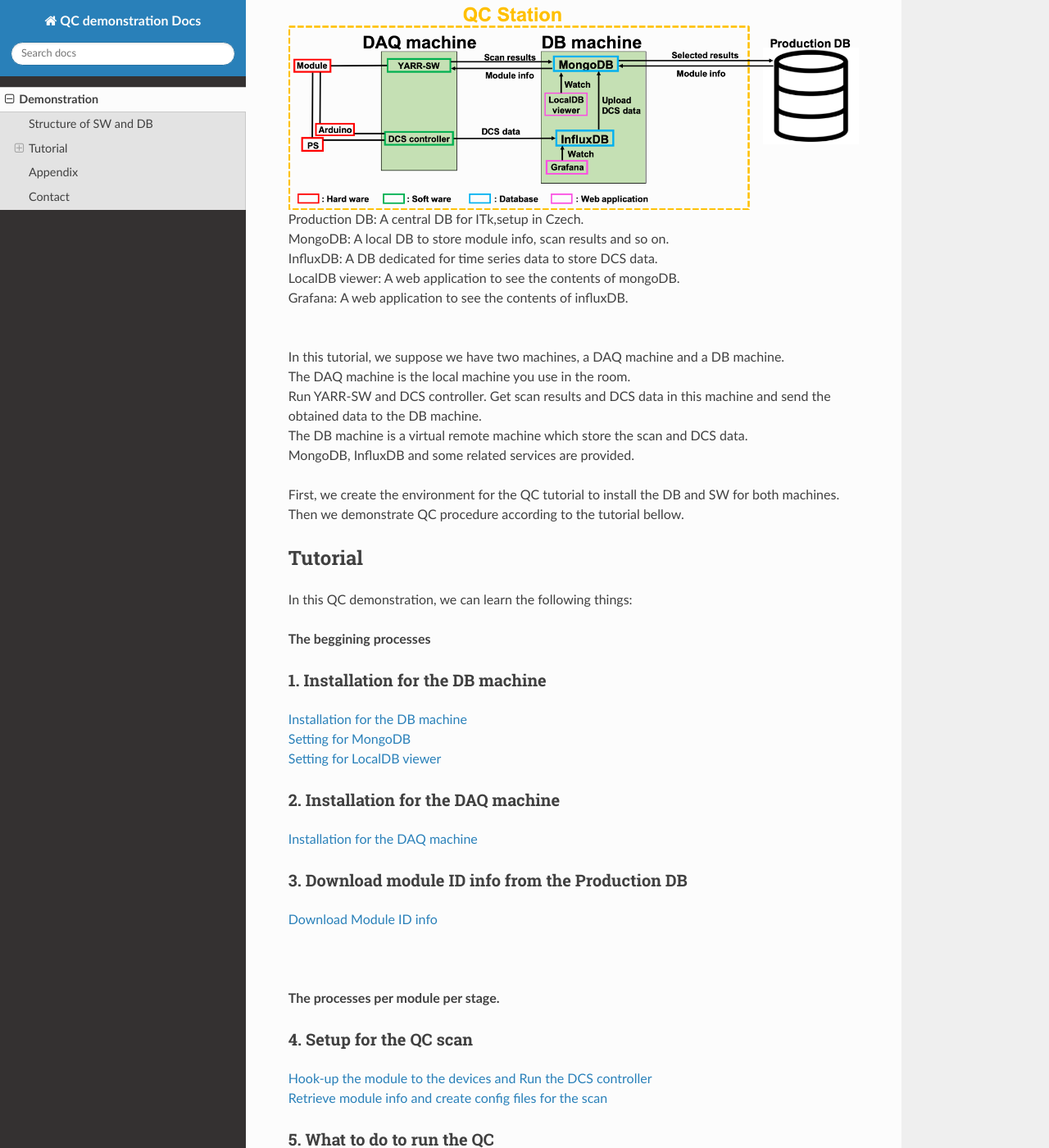
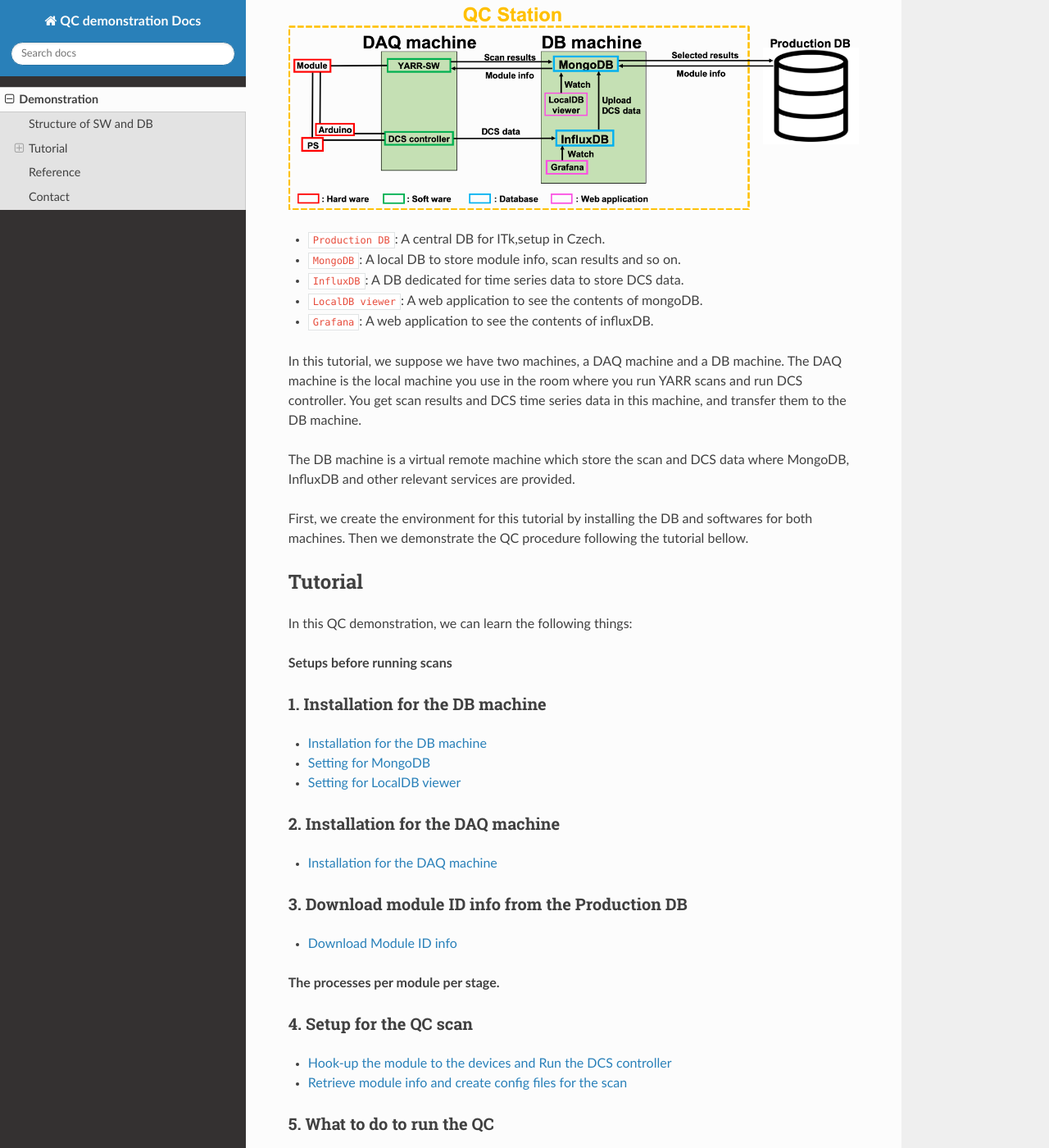
Before and after one commit to jlab-hep/qc-demonstration, an MkDocs documentation site: the page built from docs/database_demonstration_flow.md, in a window 1280 px wide and 1400 px high, scrolled down 220 px. Shown: the whole window at 82% size. Built offline with MkDocs 1.6.1, drawn with Linux system fonts in a browser that asks for light colours; nearby versions of some CDN libraries; old or Windows-style settings are respelled for this version of MkDocs; some of the changed text lies outside the part shown.

Commit message:
improvement by Hide

```diff
--- a/docs/database_demonstration_flow.md
+++ b/docs/database_demonstration_flow.md
@@ -2,46 +2,48 @@
 
 ## Structure of SW and DB
 ![SW_Structure](images/SW_Structure.png)
-Production DB: A central DB for ITk,setup in Czech.<br>
-MongoDB: A local DB to store module info, scan results and so on.<br>
-InfluxDB: A DB dedicated for time series data to store DCS data. <br>
-LocalDB viewer: A web application to see the contents of mongoDB.<br>
-Grafana: A web application to see the contents of influxDB.<br><br>
 
-In this tutorial, we suppose we have two machines, a DAQ machine and a DB machine.<br>
-The DAQ machine is the local machine you use in the room. <br>
-Run YARR-SW and DCS controller. Get scan results and DCS data in this machine and send the obtained data to the DB machine.<br>
-The DB machine is a virtual remote machine which store the scan and DCS data.<br>
-MongoDB, InfluxDB and some related services are provided.<br><br>
-First, we create the environment for the QC tutorial to install the DB and SW for both machines. Then we demonstrate QC procedure according to the tutorial bellow.<br>
+* `Production DB`: A central DB for ITk,setup in Czech.
+* `MongoDB`: A local DB to store module info, scan results and so on.
+* `InfluxDB`: A DB dedicated for time series data to store DCS data.
+* `LocalDB viewer`: A web application to see the contents of mongoDB.
+* `Grafana`: A web application to see the contents of influxDB.
+
+In this tutorial, we suppose we have two machines, a DAQ machine and a DB machine.
+The DAQ machine is the local machine you use in the room where you run YARR scans and run DCS controller. You get scan results and DCS time series data in this machine, and transfer them to the DB machine.
+
+The DB machine is a virtual remote machine which store the scan and DCS data where MongoDB, InfluxDB and other relevant services are provided.
+
+First, we create the environment for this tutorial by installing the DB and softwares for both machines. Then we demonstrate the QC procedure following the tutorial bellow.
 
 ## Tutorial
 In this QC demonstration, we can learn the following things:
 
-**The beggining processes**
+**Setups before running scans**
 ### 1. Installation for the DB machine
-[Installation for the DB machine](database_demonstration_install_db_machine.md)<br>
-[Setting for MongoDB](database_demonstration_mongodb.md)<br>
-[Setting for LocalDB viewer](database_demonstration_viewer.md)<br>
+* [Installation for the DB machine](database_demonstration_install_db_machine.md)
+* [Setting for MongoDB](database_demonstration_mongodb.md)
+* [Setting for LocalDB viewer](database_demonstration_viewer.md)
 
 ### 2. Installation for the DAQ machine
-[Installation for the DAQ machine](database_demonstration_install_daq_machine.md)<br>
+* [Installation for the DAQ machine](database_demonstration_install_daq_machine.md)
 
 ### 3. Download module ID info from the Production DB
-[Download Module ID info](database_demonstration_download_itkpd.md)<br><br><br>
+* [Download Module ID info](database_demonstration_download_itkpd.md)
 
 **The processes per module per stage.**
 ### 4. Setup for the QC scan
-[Hook-up the module to the devices and Run the DCS controller](database_demonstration_run_dcs.md)<br>
-[Retrieve module info and create config files for the scan](database_demonstration_setup_for_scan.md)<br>
+* [Hook-up the module to the devices and Run the DCS controller](database_demonstration_run_dcs.md)
+* [Retrieve module info and create config files for the scan](database_demonstration_setup_for_scan.md)
 
 ### 5. What to do to run the QC
-[What to do for QC scan](database_demonstration_scanconsole.md)<br>
+* [What to do for QC scan](database_demonstration_scanconsole.md)
 
 ### 6. Upload scan results to the Production DB
-[Select and Upload results to the Production DB](database_demonstration_upload_itkpd.md)<br>
+* [Select and Upload results to the Production DB](database_demonstration_upload_itkpd.md)
 
-## Appendix
+## Reference
+
 1. Document of "Traveling module"[(https://moduledaqdb.readthedocs.io/en/latest/)](https://moduledaqdb.readthedocs.io/en/latest/)
 2. Yarr docs[(https://yarr.readthedocs.io/en/latest/)](https://yarr.readthedocs.io/en/latest/)
 3. LocalDB docs[(https://localdb-docs.readthedocs.io/en/master/)](https://localdb-docs.readthedocs.io/en/master/)
```
Also changed, not shown: other parts of docs/database_demonstration_flow.md (+3 -6 lines).
